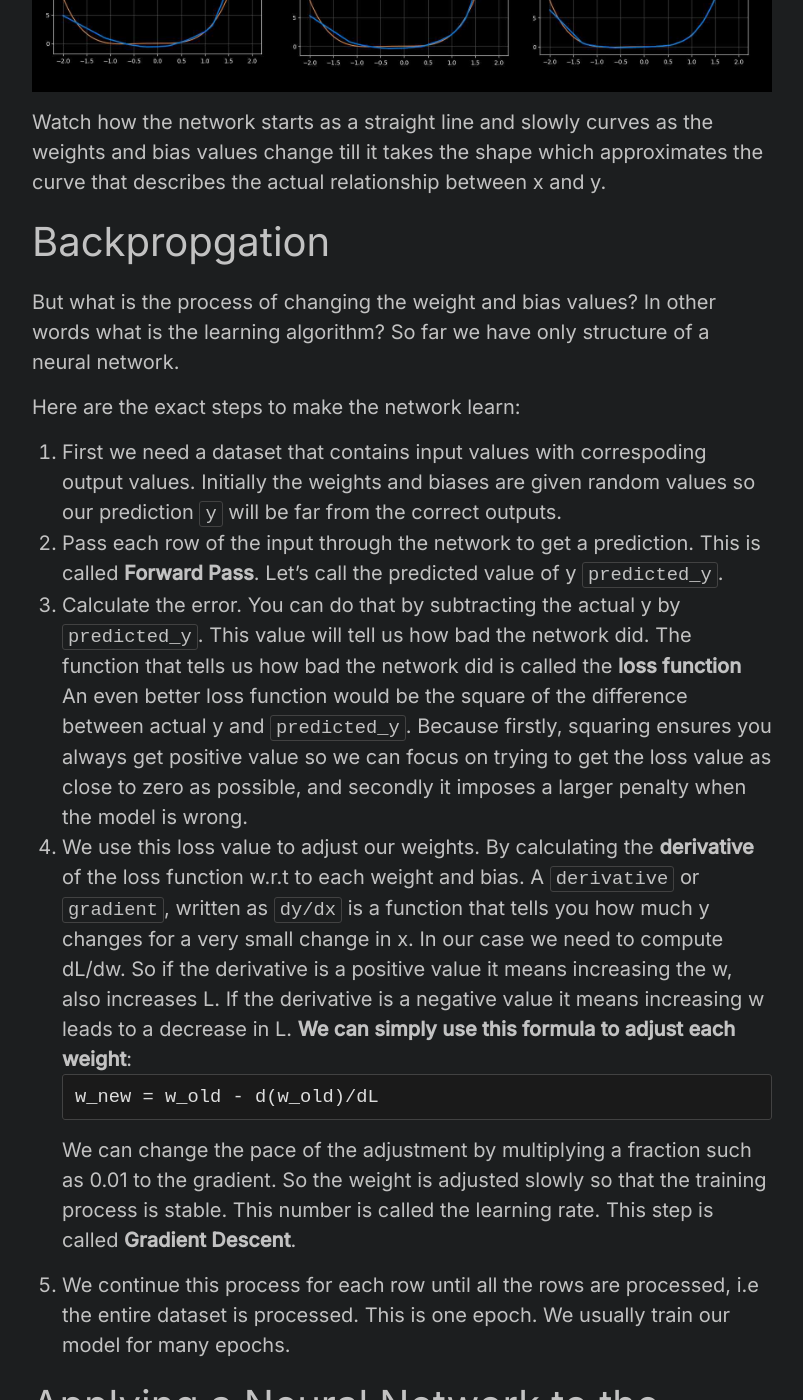
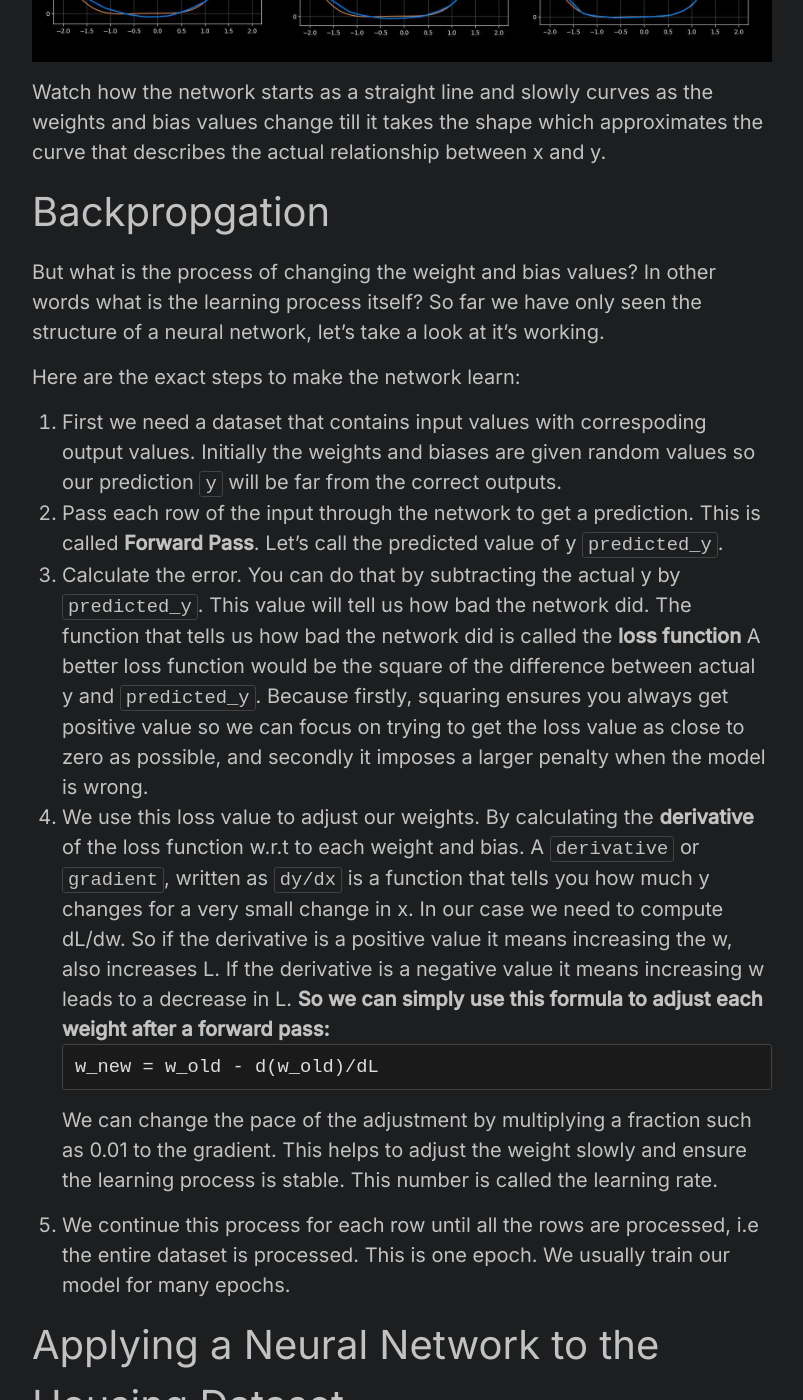
Before and after one commit to avionmission/blog, a Jekyll site: the page built from _posts/2026-08-31-gpt-from-scratch-ch1-neural-networks.md, in a window 1280 px wide and 1400 px high, scrolled down 6300 px. Shown: the whole window, without its empty margins (238-1041 px from the left). Built offline with Jekyll 4.4.1, drawn with Linux system fonts in a browser that asks for light colours; comment, search, counter and statistics services are not loaded; some of the changed text lies outside the part shown.

Commit message:
Update: New post edit

````diff
--- a/_posts/2026-08-31-gpt-from-scratch-ch1-neural-networks.md
+++ b/_posts/2026-08-31-gpt-from-scratch-ch1-neural-networks.md
@@ -6,7 +6,7 @@ image: images\2026\ch1_nn.jpg
 categories: [AI]
 ---
 
-Aims of "Coding a GPT from Scratch Series":
+Aims of "Coding a GPT from Scratch" Series:
 1. Joy of programming (how do you make a talking machine??)
 2. Demystifying LLMs
 3. Getting good at Python and Pytorch
@@ -15,13 +15,13 @@ Aims of "Coding a GPT from Scratch Series":
 
 <img src="\blog\images\2026\ch1_nn.jpg?raw=true">
 
-I think a good starting point for coding a GPT-like language model from scratch is to learn **pytorch basics** and fundamentals of **neural networks**. So that's all will do in the first part before actually starting with a Language model implementation.
+I think a good starting point for coding a GPT-like language model from scratch is to learn **pytorch basics** and fundamentals of **neural networks**. So that's all will do in the first part before actually starting with the implementaion of our language model.
 
 Pytorch is a python library that allows us to create and manipulate "Tensors" which are array-like objects.
 
-Pytorch tensors are special and different from plain n-dimensional arrays for two reasons:
+Tensors are special and different from plain n-dimensional arrays for two reasons:
 
-1. They are implemented to be able to leverage GPUs for faster computations.
+1. They can use GPUs for faster computations.
 2. Pytorch keeps track of the operations performed on tensors during model training, which we'll see when we get into the code.
 
 <img src="\blog\images\2026\tensors_eg.jpg">
@@ -87,7 +87,7 @@ The Activation Function,  helps us add non-linearity to our network.
 
 So each neuron in a neural network is linear transformation inside an activation function. That's all it is no matter how complex the network, a single neuron is actually very simple.
 
-I’ll show you another example, here the actual relationship between x and y was `x = x^3 + x^4`, shown by the red curve. I trained a neural network on a dataset of x and y values  which is represented by the blue line:
+I’ll show you another example, here the actual relationship between x and y was `y = x^3 + x^4`, shown by the red curve. I trained a neural network on a dataset of x and y values  which is represented by the blue line:
 `
 <img src="\blog\images\2026\function_approximation.jpg">
 
@@ -95,18 +95,18 @@ Watch how the network starts as a straight line and slowly curves as the weights
 
 ## Backpropgation
 
-But what is the process of changing the weight and bias values? In other words what is the learning algorithm? So far we have only structure of a neural network.
+But what is the process of changing the weight and bias values? In other words what is the learning process itself? So far we have only seen the structure of a neural network, let's take a look at it's working.
 
 Here are the exact steps to make the network learn:
 
 1. First we need a dataset that contains input values with correspoding output values. Initially the weights and biases are given random values so our prediction `y` will be far from the correct outputs.
 2. Pass each row of the input through the network to get a prediction. This is called **Forward Pass**. Let's call the predicted value of y `predicted_y`.
-3. Calculate the error. You can do that by subtracting the actual y by `predicted_y`. This value will tell us how bad the network did. The function that tells us how bad the network did is called the **loss function**  An even better loss function would be the square of the difference between actual y and `predicted_y`. Because firstly, squaring ensures you always get positive value so we can focus on trying to get the loss value as close to zero as possible, and secondly it imposes a larger penalty when the model is wrong.
-4. We use this loss value to adjust our weights. By calculating the **derivative** of the loss function w.r.t to each weight and bias. A `derivative` or `gradient`, written as `dy/dx` is a function that tells you how much y changes for a very small change in x. In our case we need to compute dL/dw. So if the derivative is a positive value it means increasing the w, also increases L. If the derivative is a negative value it means increasing w leads to a decrease in L. **We can simply use this formula to adjust each weight**:
+3. Calculate the error. You can do that by subtracting the actual y by `predicted_y`. This value will tell us how bad the network did. The function that tells us how bad the network did is called the **loss function**  A better loss function would be the square of the difference between actual y and `predicted_y`. Because firstly, squaring ensures you always get positive value so we can focus on trying to get the loss value as close to zero as possible, and secondly it imposes a larger penalty when the model is wrong.
+4. We use this loss value to adjust our weights. By calculating the **derivative** of the loss function w.r.t to each weight and bias. A `derivative` or `gradient`, written as `dy/dx` is a function that tells you how much y changes for a very small change in x. In our case we need to compute dL/dw. So if the derivative is a positive value it means increasing the w, also increases L. If the derivative is a negative value it means increasing w leads to a decrease in L. **So we can simply use this formula to adjust each weight after a forward pass:**
 ```
 w_new = w_old - d(w_old)/dL
 ```
-We can change the pace of the adjustment by multiplying a fraction such as 0.01 to the gradient. So the weight is adjusted slowly so that the training process is stable. This number is called the learning rate. This step is called **Gradient Descent**.
+We can change the pace of the adjustment by multiplying a fraction such as 0.01 to the gradient. This helps to adjust the weight slowly and ensure the learning process is stable. This number is called the learning rate.
 5. We continue this process for each row until all the rows are processed, i.e the entire dataset is processed. This is one epoch. We usually train our model for many epochs.
 
 ## Applying a Neural Network to the Housing Dataset
````
Also changed, not shown: other parts of _posts/2026-08-31-gpt-from-scratch-ch1-neural-networks.md (+2 -2 lines), _drafts/2026-01-01-you-have-four-thousand-weeks.md (added, +7 -0 lines), images/2026/life-progress.jpg (added).
